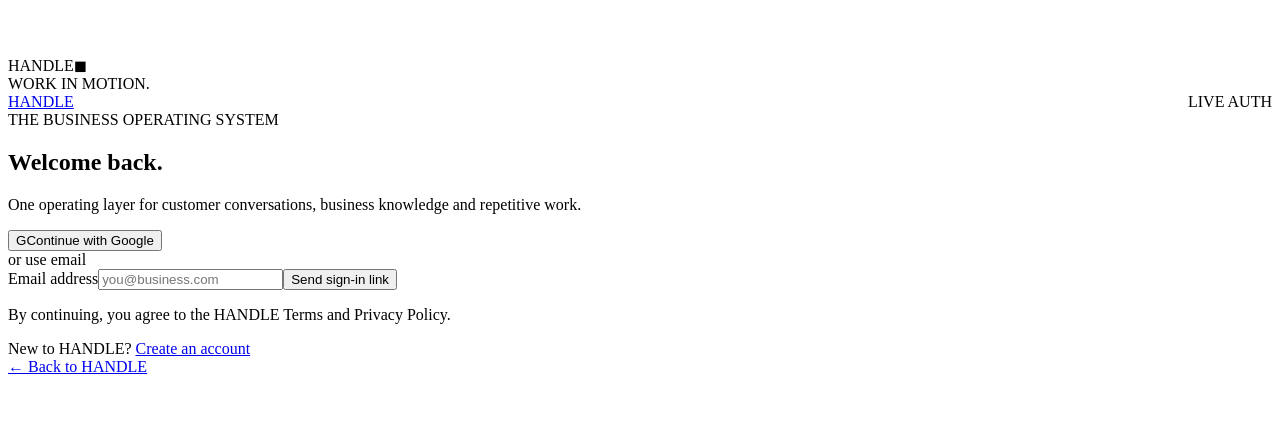
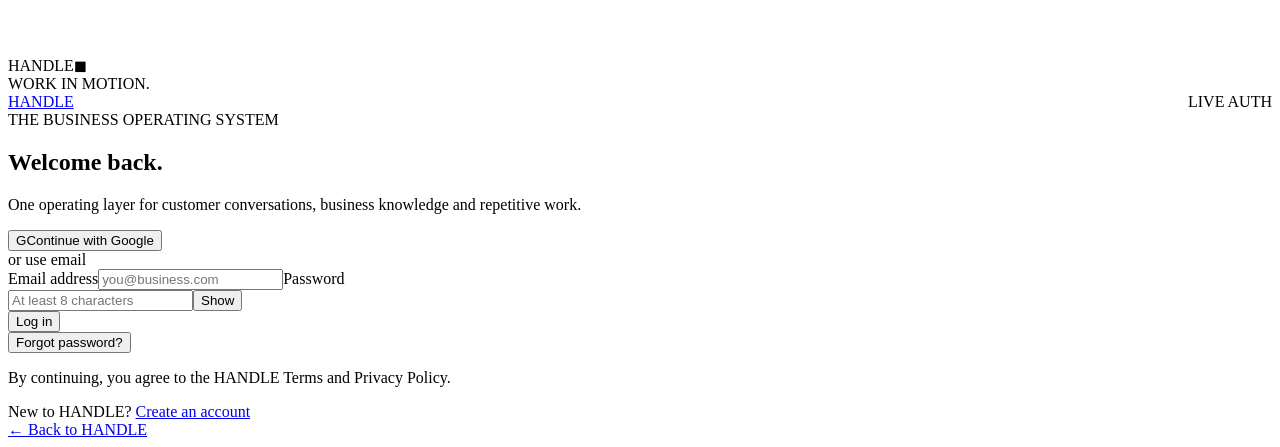
Before and after one commit to killgaming876/handle, a Next.js app: page /login in a window 1280 px wide. Shown: the part 756-1203 px from the top of the page. Before the commit the page ends 1140 px from the top, so only its background shows below. Built offline with nearby package versions, Linux system fonts and the light colour scheme; no server answers.

Commit message:
fix: prepare auth panel for real password flows

```diff
--- a/src/components/AuthPanel.tsx
+++ b/src/components/AuthPanel.tsx
@@ -4,40 +4,68 @@ import { useState } from 'react';
 import Link from 'next/link';
 import { supabase } from '@/lib/supabase';
 
-const BASE_PATH = process.env.NEXT_PUBLIC_BASE_PATH || '/handle';
+const BASE_PATH = process.env.NEXT_PUBLIC_BASE_PATH || '';
 
-export function AuthPanel({ mode = 'signup' }: { mode?: 'signup' | 'login' }) {
+type Mode = 'signup' | 'login';
+
+export function AuthPanel({ mode = 'signup' }: { mode?: Mode }) {
   const [email, setEmail] = useState('');
-  const [sent, setSent] = useState(false);
+  const [password, setPassword] = useState('');
+  const [name, setName] = useState('');
+  const [showPassword, setShowPassword] = useState(false);
+  const [forgot, setForgot] = useState(false);
   const [loading, setLoading] = useState(false);
   const [message, setMessage] = useState('');
-  const [demoMode] = useState(!supabase);
+  const [success, setSuccess] = useState('');
+
+  const passwordError = password.length > 0 && password.length < 8 ? 'Password needs at least 8 characters.' : '';
 
   async function google() {
     setMessage('');
-    if (!supabase) {
-      setMessage('Demo mode is active. Connect Supabase to enable real Google authentication.');
-      return;
-    }
+    setSuccess('');
     setLoading(true);
-    const redirectTo = `${window.location.origin}${BASE_PATH}/dashboard`;
-    const { error } = await supabase.auth.signInWithOAuth({ provider: 'google', options: { redirectTo } });
+    const { error } = await supabase.auth.signInWithOAuth({
+      provider: 'google',
+      options: { redirectTo: `${window.location.origin}${BASE_PATH}/dashboard` },
+    });
     if (error) setMessage(error.message);
     setLoading(false);
   }
 
-  async function emailAuth(event: React.FormEvent) {
+  async function submit(event: React.FormEvent) {
     event.preventDefault();
     setMessage('');
-    if (!supabase) {
-      setSent(true);
-      setMessage('Demo mode: no email was sent. Add Supabase credentials to enable live auth.');
-      return;
+    setSuccess('');
+    if (!email || (forgot ? false : !password)) return setMessage('Enter the required fields.');
+    if (!forgot && password.length < 8) return setMessage('Password needs at least 8 characters.');
+
+    setLoading(true);
+    try {
+      if (forgot) {
+        const { error } = await supabase.auth.resetPasswordForEmail(email, {
+          redirectTo: `${window.location.origin}${BASE_PATH}/login?reset=1`,
+        });
+        if (error) throw error;
+        setSuccess('Password reset instructions sent. Check your inbox.');
+      } else if (mode === 'signup') {
+        const { data, error } = await supabase.auth.signUp({
+          email,
+          password,
+          options: { data: { full_name: name } },
+        });
+        if (error) throw error;
+        if (data.session) window.location.assign(`${BASE_PATH}/dashboard`);
+        else setSuccess('Account created. Check your inbox to confirm your email, then continue to HANDLE.');
+      } else {
+        const { error } = await supabase.auth.signInWithPassword({ email, password });
+        if (error) throw new Error('Email or password is incorrect.');
+        window.location.assign(`${BASE_PATH}/dashboard`);
+      }
+    } catch (error) {
+      setMessage(error instanceof Error ? error.message : 'Authentication failed. Try again.');
+    } finally {
+      setLoading(false);
     }
-    setLoading(true);
-    const { error } = await supabase.auth.signInWithOtp({ email, options: { emailRedirectTo: `${window.location.origin}${BASE_PATH}/dashboard` } });
-    if (error) setMessage(error.message); else setSent(true);
-    setLoading(false);
   }
 
   return (
@@ -50,30 +78,37 @@ export function AuthPanel({ mode = 'signup' }: { mode?: 'signup' | 'login' }) {
         <div className="auth-orbit orbit-b" />
         <div className="auth-quote">WORK IN MOTION.</div>
       </div>
-      <section className="auth-panel">
+      <section className="auth-panel" aria-labelledby="auth-title">
         <div className="auth-panel-inner">
           <div style={{display:'flex',justifyContent:'space-between',alignItems:'center',gap:12}}>
             <Link href="/" className="auth-logo">HANDLE</Link>
-            <span className="badge live">{demoMode ? 'DEMO MODE' : 'LIVE AUTH'}</span>
+            <span className="badge live">LIVE AUTH</span>
           </div>
           <div className="eyebrow">THE BUSINESS OPERATING SYSTEM</div>
-          <h1>{mode === 'signup' ? 'Start handling.' : 'Welcome back.'}</h1>
+          <h1 id="auth-title">{forgot ? 'Reset access.' : mode === 'signup' ? 'Start handling.' : 'Welcome back.'}</h1>
           <p className="auth-sub">One operating layer for customer conversations, business knowledge and repetitive work.</p>
-          <button className="google-button" onClick={google} disabled={loading}>
+
+          {!forgot && <button className="google-button" onClick={google} disabled={loading} aria-label="Continue with Google">
             <span className="google-mark">G</span>{loading ? 'Connecting…' : 'Continue with Google'}
-          </button>
-          <div className="auth-divider"><span>or use email</span></div>
-          {sent ? (
-            <div className="auth-success"><div className="success-dot" /><strong>{demoMode ? 'Demo sign-in ready.' : 'Check your inbox.'}</strong><span>{demoMode ? 'The interface is fully interactive; live auth is disabled for this deployment.' : `We sent a secure sign-in link to ${email}.`}</span></div>
-          ) : (
-            <form className="auth-form" onSubmit={emailAuth}>
-              <label>Email address<input required type="email" value={email} onChange={(e) => setEmail(e.target.value)} placeholder="you@business.com" /></label>
-              <button className="btn dark auth-submit" disabled={loading}>{loading ? 'Sending…' : mode === 'signup' ? 'Create workspace' : 'Send sign-in link'}</button>
-            </form>
-          )}
-          {message && <div className="auth-message">{message}</div>}
+          </button>}
+          {!forgot && <div className="auth-divider"><span>or use email</span></div>}
+
+          <form className="auth-form" onSubmit={submit} noValidate>
+            {mode === 'signup' && !forgot && <label>Name<input value={name} onChange={(e) => setName(e.target.value)} placeholder="Your name" autoComplete="name" /></label>}
+            <label>Email address<input required type="email" value={email} onChange={(e) => setEmail(e.target.value)} placeholder="you@business.com" autoComplete="email" /></label>
+            {!forgot && <label>Password<div className="password-wrap"><input required minLength={8} type={showPassword ? 'text' : 'password'} value={password} onChange={(e) => setPassword(e.target.value)} placeholder="At least 8 characters" autoComplete={mode === 'signup' ? 'new-password' : 'current-password'} />
+              <button type="button" className="password-toggle" onClick={() => setShowPassword((value) => !value)} aria-label={showPassword ? 'Hide password' : 'Show password'}>{showPassword ? 'Hide' : 'Show'}</button>
+            </div>{passwordError && <span className="field-error">{passwordError}</span>}</label>}
+            <button className="btn dark auth-submit" disabled={loading}>{loading ? 'Working…' : forgot ? 'Send reset link' : mode === 'signup' ? 'Create workspace' : 'Log in'}</button>
+          </form>
+
+          {message && <div className="auth-message" role="alert">{message}</div>}
+          {success && <div className="auth-success" role="status"><div className="success-dot" /><strong>{success}</strong></div>}
+
+          {!forgot && <button type="button" className="auth-forgot" onClick={() => { setForgot(true); setMessage(''); setSuccess(''); }}>Forgot password?</button>}
+          {forgot && <button type="button" className="auth-forgot" onClick={() => { setForgot(false); setMessage(''); setSuccess(''); }}>← Back to login</button>}
           <p className="auth-legal">By continuing, you agree to the HANDLE Terms and Privacy Policy.</p>
-          <div className="auth-switch">{mode === 'signup' ? <>Already have a workspace? <Link href="/login">Log in</Link></> : <>New to HANDLE? <Link href="/signup">Create an account</Link></>}</div>
+          <div className="auth-switch">{!forgot && (mode === 'signup' ? <>Already have a workspace? <Link href="/login">Log in</Link></> : <>New to HANDLE? <Link href="/signup">Create an account</Link></>)}</div>
           <Link href="/" className="back-home">← Back to HANDLE</Link>
         </div>
       </section>
```
